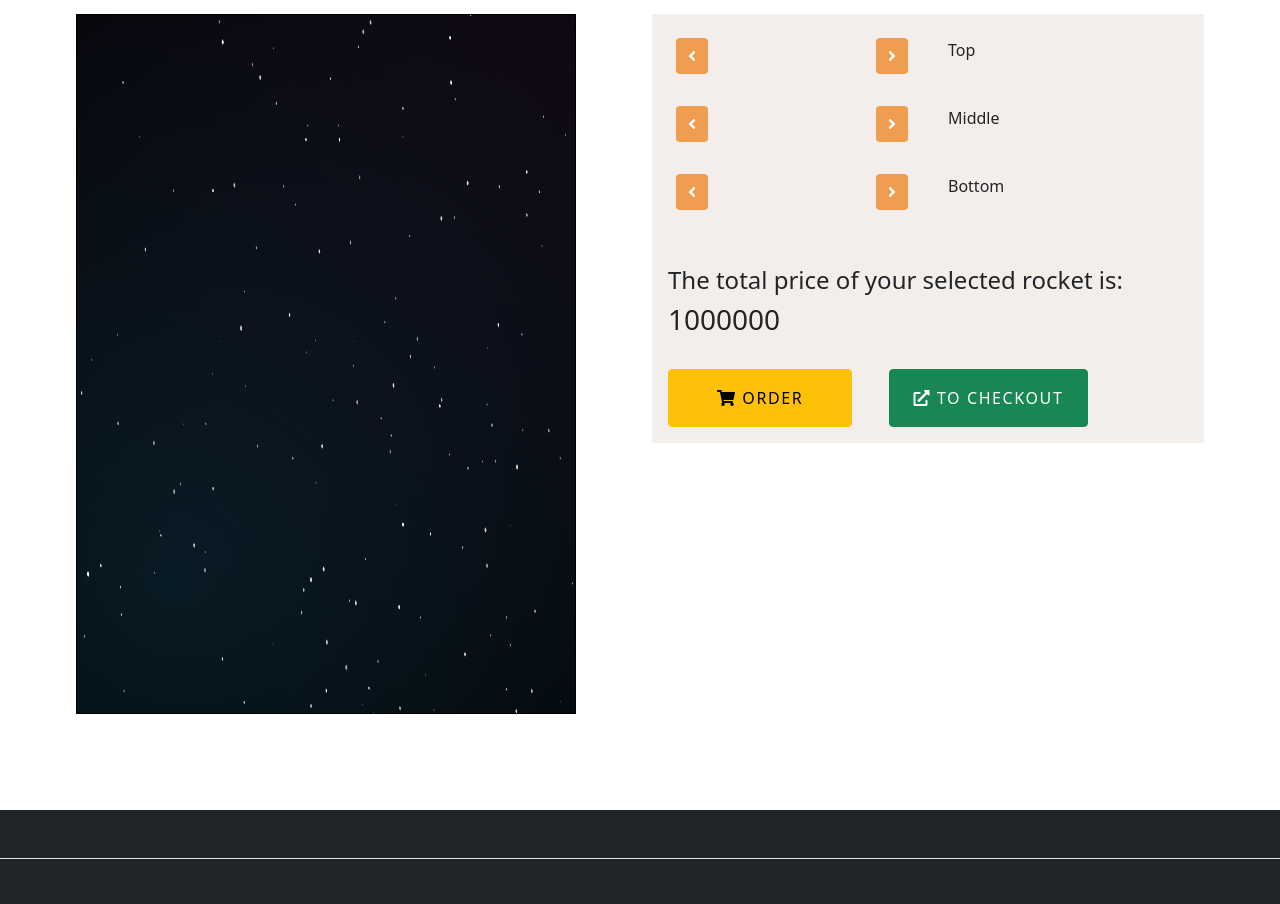
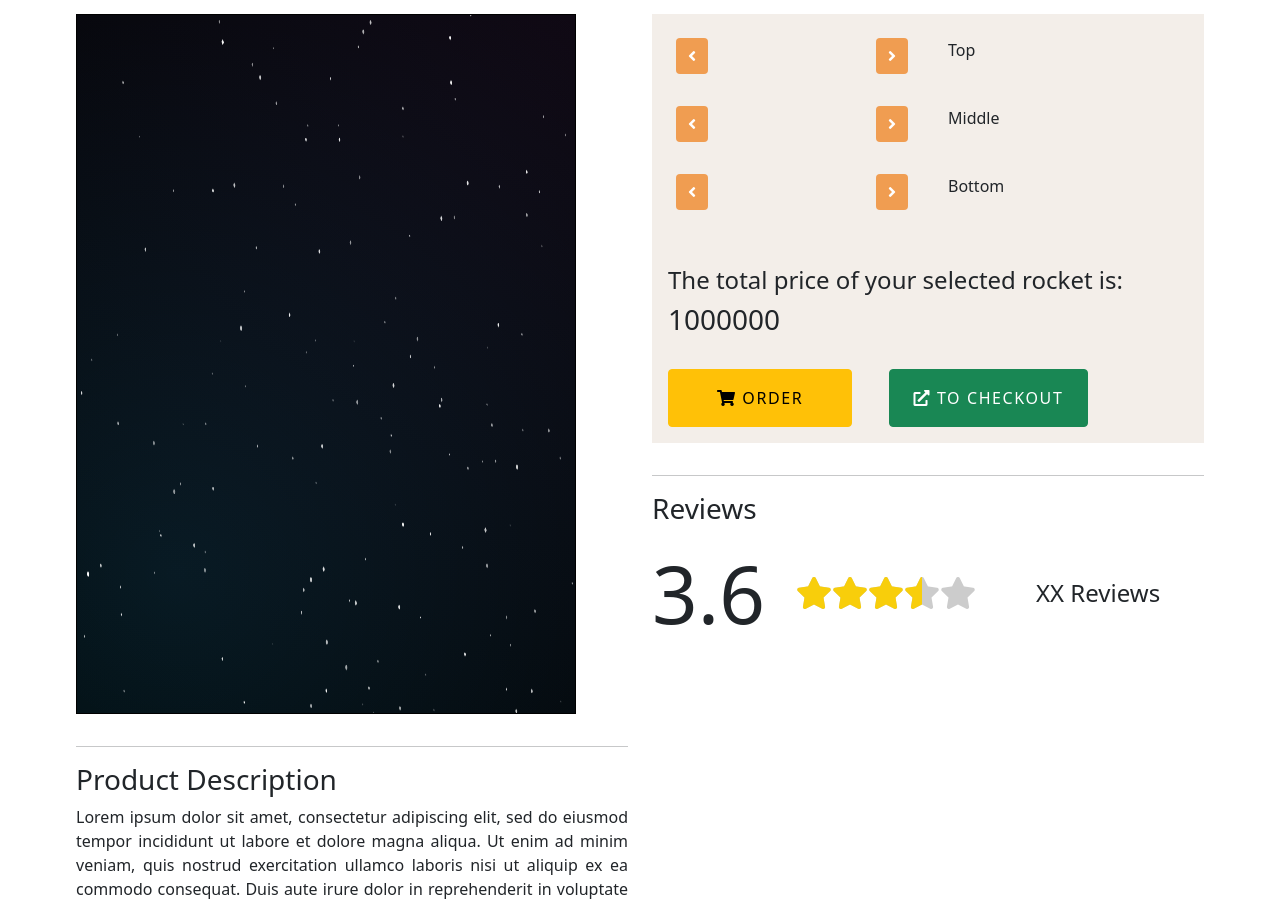
Before and after one commit to duongkc/rocket-workshop, a website: page app/rocket.html in a window 1280 px wide. Shown: the part 293-1197 px from the top of the page. Drawn offline with nearby package versions, Linux system fonts and the light colour scheme; no server answers; animation ran at ten frames a second.

Commit message:
Add main review rating (hardcoded)

```diff
--- /dev/null
+++ b/app/css/review.css
@@ -0,0 +1,61 @@
+.stars-outer {
+    position: relative;
+    display: inline-block;
+}
+.stars-inner {
+    position: absolute;
+    top: 0;
+    left: 0;
+    white-space: nowrap;
+    overflow: hidden;
+    width: 0;
+}
+
+.stars-outer::before{
+    content: "\f005" "\f005" "\f005" "\f005" "\f005";
+    font-family: 'Font Awesome 5 Free';
+    font-weight: 900;
+    color: #ccc;
+}
+.stars-inner::before{
+    content: "\f005" "\f005" "\f005" "\f005" "\f005";
+    font-family: 'Font Awesome 5 Free';
+    font-weight: 900;
+    color: #f8ce0b;
+}
+
+.review-header {
+    /* display: grid; */
+    /* grid-template-columns: 1fr 2fr 1fr; */
+    /* justify-content: stretch; */
+    /* display: inline-block; */
+}
+
+.review-header .number-rating {
+    /* display: inline; */
+    font-size: 5rem;
+    margin: auto;
+    /* text-align: center; */
+}
+
+.main-stars {
+    align-items: center;
+
+}
+.review-header .stars-outer {
+    /* grid-column: 2; */
+    /* grid-row: 1; */
+    /* display: inline; */
+    font-size: 2rem;
+    /* vertical-align: middle; */
+    position: relative;
+    top: 50%;
+    transform: translateY(-50%);
+
+}
+
+.review-count {
+    font-size: 1.5rem;
+    margin: auto;
+
+}
--- a/app/css/rocket.css
+++ b/app/css/rocket.css
@@ -18,6 +18,10 @@
 }
 
 .header-item {
+    display: inline;
+}
+
+.header-item * {
     display: inline;
 }
 
@@ -169,3 +173,7 @@ canvas {
     /* font-weight: bold; */
     margin: 1rem;
 }
+
+.description {
+    text-align: justify;
+}
--- a/app/js/frontpage.js
+++ b/app/js/frontpage.js
@@ -34,7 +34,6 @@ function fetchProducts() {
         dataType: "json",
         data: {},
         success: function (data) {
-            console.log(data);
             loadProducts(data);
         },
         error: function(xhr, desc, err) {
--- /dev/null
+++ b/app/js/review.js
@@ -0,0 +1,35 @@
+const allrating = 3.6;
+
+const starsTotal = 5;
+
+
+function calculateAverage(reviews) {
+    let length = reviews.length;
+    let sum = 0;
+    let average = 0;
+    $.each(reviews, function(){
+        sum += this.price;
+    });
+    return average;
+}
+
+function getStarRating(rating) {
+    // Get percentage
+    const starPercentage = (rating / starsTotal) * 100;
+
+    // Round to nearest 10
+    const starPRounded = `${Math.round(starPercentage / 10) * 10}%`;
+
+    // Set width of stars-inner to percentage
+    $(".main-rating .stars-inner").width(starPRounded);
+    // Add number rating
+    $(".main-rating .number-rating").html(rating);
+    return starPRounded;
+}
+
+
+$(document).ready(function() {
+    getStarRating(allrating);
+
+
+});
--- a/app/rocket.html
+++ b/app/rocket.html
@@ -18,6 +18,7 @@
     <link rel="stylesheet" href="css/footer.css">
     <link rel="stylesheet" href="css/cart.css">
     <link rel="stylesheet" href="css/rocket.css">
+    <link rel="stylesheet" href="css/review.css">
 
 
     <title>Spaceship Factory</title>
@@ -27,8 +28,10 @@
 
     <!-- Own JS -->
     <script src="data/parts.js"></script>
+    <script src="js/review.js"></script>
     <script src="js/builder.js"></script>
     <script src="js/shop.js"></script>
+
 
 </head>
 
@@ -80,7 +83,13 @@
                         <div class="product-header">
                             <div class="header-item">Brand: Team Rocket</div>
                             <div class="header-item">Series: <text id="series_name">Spaceship</text></div>
-                            <div class="header-item">Reviews: yes</div>
+                            <div class="header-item main-rating">
+                                <div class="stars-outer">
+                                    <div class="stars-inner"></div>
+                                </div>
+                                <span class="number-rating"></span>
+                                (xx Reviews)
+                            </div>
                         </div>
 
                     </div>
@@ -96,6 +105,15 @@
                                     </div>
                                     <div class="rocket-bottom">
                                     </div>
+                                </div>
+                            </div>
+                            <hr />
+                            <div class="description-container">
+                                <h3>Product Description</h3>
+                                <div class="description">
+                                    Lorem ipsum dolor sit amet, consectetur adipiscing elit, sed do eiusmod tempor incididunt ut labore et dolore magna aliqua. Ut enim ad minim veniam, quis nostrud exercitation ullamco laboris nisi ut aliquip ex ea commodo consequat. Duis aute irure dolor in reprehenderit in voluptate velit esse cillum dolore eu fugiat nulla pariatur. Excepteur sint occaecat cupidatat non proident, sunt in culpa qui officia deserunt mollit anim id est laborum.
+
+                                    Sed ut perspiciatis unde omnis iste natus error sit voluptatem accusantium doloremque laudantium, totam rem aperiam, eaque ipsa quae ab illo inventore veritatis et quasi architecto beatae vitae dicta sunt explicabo. Nemo enim ipsam voluptatem quia voluptas sit aspernatur aut odit aut fugit, sed quia consequuntur magni dolores eos qui ratione voluptatem sequi nesciunt. Neque porro quisquam est, qui dolorem ipsum quia dolor sit amet, consectetur, adipisci velit, sed quia non numquam eius modi tempora incidunt ut labore et dolore magnam aliquam quaerat voluptatem. Ut enim ad minima veniam, quis nostrum exercitationem ullam corporis suscipit laboriosam, nisi ut aliquid ex ea commodi consequatur? Quis autem vel eum iure reprehenderit qui in ea voluptate velit esse quam nihil molestiae consequatur, vel illum qui dolorem eum fugiat quo voluptas nulla pariatur?
                                 </div>
                             </div>
                         </div>
@@ -176,6 +194,28 @@
                                 <button class="btn btn-success" id="checkoutButton" type=button onClick="location.href='cart.html'">
                                     <i class="fas fa-external-link-alt"></i> To Checkout
                                 </button>
+
+                            </div>
+                            <hr />
+                            <div class="review_container">
+                                <div class="row">
+                                    <h3>Reviews</h3>
+                                </div>
+                                <div>
+                                    <div class="row review-header main-rating">
+                                        <div class="col-3">
+                                            <span class="number-rating "></span>
+                                        </div>
+                                        <div class="col-5 main-stars">
+                                            <div class="stars-outer">
+                                                <div class="stars-inner"></div>
+                                            </div>
+                                        </div>
+                                        <div class="review-count col-4">
+                                            XX Reviews
+                                        </div>
+                                    </div>
+                                </div>
 
                             </div>
                         </div>
```
